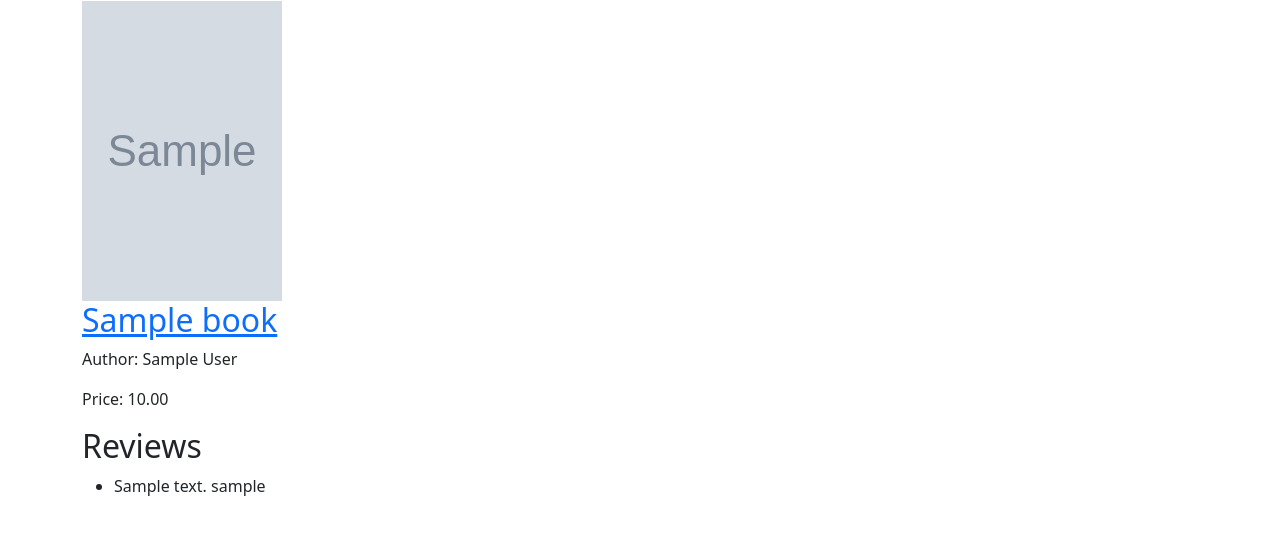
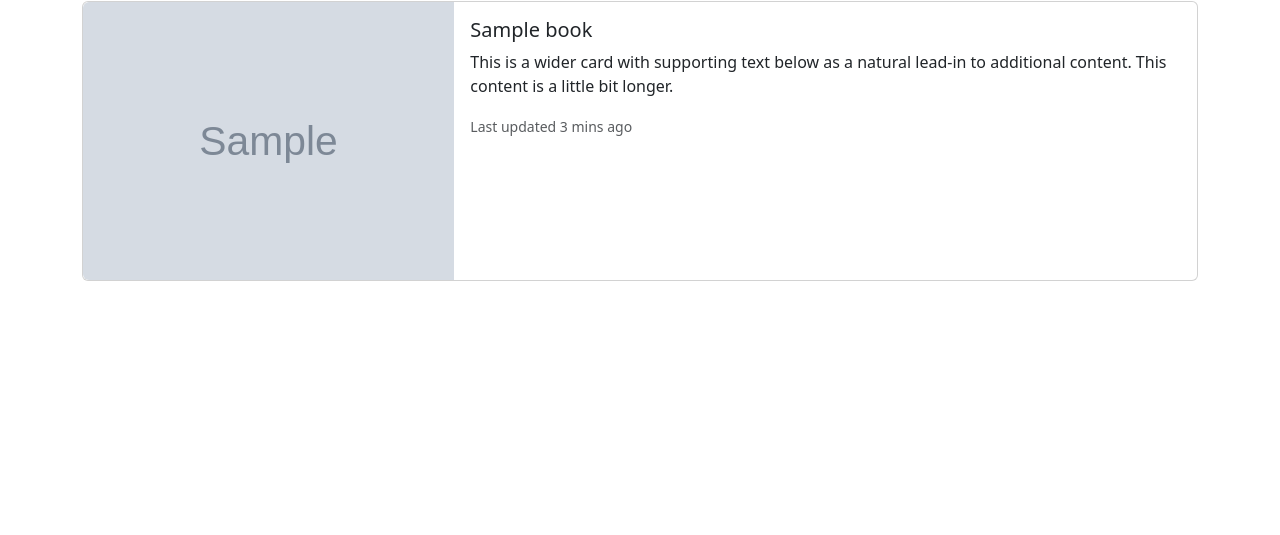
Before and after one commit to gurupratap-matharu/bookstore, a Django app: page /books/00000000-0000-0000-0000-000000000001/ in a window 1280 px wide. Shown: the part 56-591 px from the top of the page. Run offline with Django 3.2, Linux system fonts and the light colour scheme; a user stored in the database is signed in; tables that the repository leaves empty hold one stand-in row (values such as "Sample post"); grey boxes marked "Sample" are stand-in pictures; parts of the project's set-up code (start-up, migrations or seed data) failed here and were passed over; some libraries are stand-ins or nearby versions.

Commit message:
Improve the book detail template

```diff
--- a/templates/books/book_detail.html
+++ b/templates/books/book_detail.html
@@ -1,20 +1,28 @@
-{% extends '_base.html' %}
-{% block title %}{{ book.title }}{% endblock title %}
+{% extends "_base.html" %}
+
+{% block title %}
+  {{ book.title }} | Bookstore
+{% endblock title %}
+
 {% block content %}
-<div class="book-detail">
-    {% if book.cover %}
-    <img src="{{ book.cover.url }}" alt="{{ book.title }}" style="width: 200px; height: 300px;">
-    {% endif %}
-    <h2><a href="">{{ book.title }}</a></h2>
-    <p>Author: {{ book.author }}</p>
-    <p>Price: {{ book.price }}</p>
-    <div>
-        <h2>Reviews</h2>
-        <ul>
-            {% for review in book.reviews.all %}
-            <li>{{ review.review }} {{ review.author }}</li>
-            {% endfor %}
-        </ul>
+  <div class="card mb-3">
+    <div class="row g-0">
+      <div class="col-md-4">
+        <img src="{{ book.cover.url }}"
+             class="img-fluid rounded-start"
+             alt="{{ book.title }}"/>
+      </div>
+      <div class="col-md-8">
+        <div class="card-body">
+          <h5 class="card-title">{{ book.title }}</h5>
+          <p class="card-text">
+            This is a wider card with supporting text below as a natural lead-in to additional content. This content is a little bit longer.
+          </p>
+          <p class="card-text">
+            <small class="text-body-secondary">Last updated 3 mins ago</small>
+          </p>
+        </div>
+      </div>
     </div>
-</div>
+  </div>
 {% endblock content %}
```
